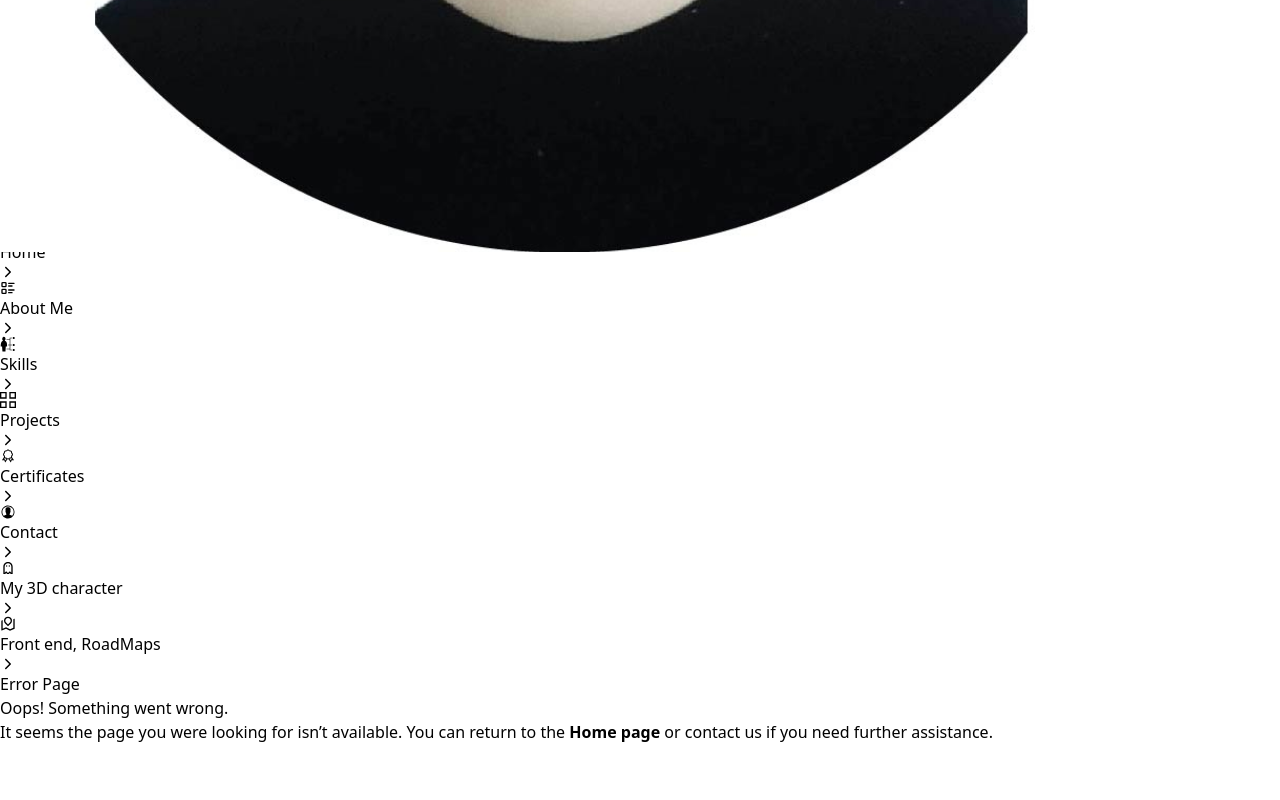
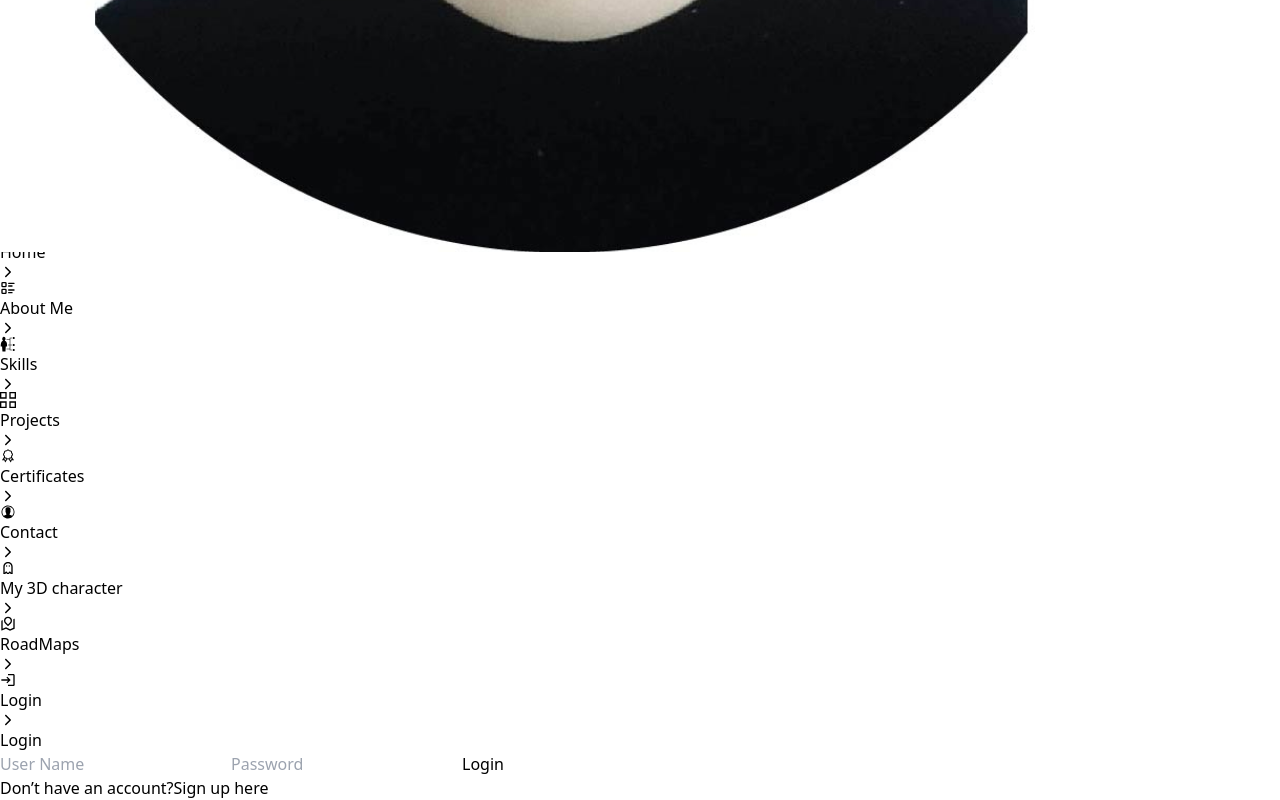
Before and after one commit to NiMA-SO/resume, a React (Vite) app: page /Login in a window 1280 px wide. Shown: the part 8247-9047 px from the top of the page. Before the commit the page ends 8991 px from the top, so only its background shows below. Built offline with nearby package versions, Linux system fonts and the light colour scheme.

Commit message:
add all animation

```diff
--- /dev/null
+++ b/src/components/auth/LoginPage.tsx
@@ -0,0 +1,54 @@
+import { motion } from "framer-motion";
+
+interface Props {
+  setPage: (page: "login" | "register") => void;
+}
+
+const LoginPage = ({ setPage }: Props) => {
+  return (
+    <motion.div
+      className="w-[320px] border-[#00c49f] py-6 rounded-xl flex flex-col gap-6 justify-center items-center border-2"
+      initial={{ x: "100%", opacity: 0 }} // شروع انیمیشن
+      animate={{ x: 0, opacity: 1 }} // انیمیشن نمایش
+      exit={{ x: "-100%", opacity: 0 }} // انیمیشن خروج
+      transition={{
+        type: "spring",
+        duration: 0.5,
+        stiffness: 200,
+        damping: 10,
+      }}
+    >
+      <motion.form
+        className="w-full flex flex-col items-center justify-between gap-4"
+        initial={{ opacity: 0 }}
+        animate={{ opacity: 1 }}
+        transition={{ delay: 0.4 }}
+      >
+        <input
+          type="text"
+          className="w-[80%] h-[40px] border-2 focus:border-[#00c49f] outline-none rounded-xl px-2 italic"
+          placeholder="User Name"
+        />
+        <input
+          type="password"
+          className="w-[80%] h-[40px] border-2 focus:border-[#00c49f] outline-none rounded-xl px-2 italic"
+          placeholder="Password"
+        />
+        <button className="bg-[#00c49f] text-white w-[80%] rounded-xl h-[40px]">
+          Login
+        </button>
+        <p>
+          Don’t have an account?
+          <button
+            onClick={() => setPage("register")}
+            className="ml-2 text-[#00c49f]"
+          >
+            Sign up here
+          </button>
+        </p>
+      </motion.form>
+    </motion.div>
+  );
+};
+
+export default LoginPage;
--- /dev/null
+++ b/src/components/auth/RegisterPage.tsx
@@ -0,0 +1,60 @@
+import { motion } from "framer-motion";
+
+interface Props {
+  setPage: (page: "login" | "register") => void;
+}
+
+const RegisterPage = ({ setPage }: Props) => {
+  return (
+    <motion.div
+      className="w-[320px] border-[#00c49f] py-6 rounded-xl flex flex-col gap-6 justify-center items-center border-2"
+      initial={{ x: "-100%", opacity: 0 }} // شروع انیمیشن
+      animate={{ x: 0, opacity: 1 }} // انیمیشن نمایش
+      exit={{ x: "-100%", opacity: 0 }} // انیمیشن خروج
+      transition={{
+        type: "spring",
+        duration: 0.5,
+        stiffness: 200,
+        damping: 10,
+      }}
+    >
+      <motion.form
+        className="w-full flex flex-col items-center justify-between gap-4"
+        initial={{ opacity: 0 }}
+        animate={{ opacity: 1 }}
+        transition={{ delay: 0.4 }}
+      >
+        <input
+          type="text"
+          className="w-[80%] h-[40px] border-2 focus:border-[#00c49f] outline-none rounded-xl px-2 italic"
+          placeholder="User Name"
+        />
+        <input
+          type="email"
+          className="w-[80%] h-[40px] border-2 focus:border-[#00c49f] outline-none rounded-xl px-2 italic"
+          placeholder="Email"
+        />
+        <input
+          type="password"
+          className="w-[80%] h-[40px] border-2 focus:border-[#00c49f] outline-none rounded-xl px-2 italic"
+          placeholder="Password"
+        />
+        <button className="bg-[#00c49f] text-white w-[80%] rounded-xl h-[40px]">
+          Register
+        </button>
+        <p>
+          Already have an account?
+          <button
+            onClick={() => setPage("login")}
+            className="ml-2 text-[#00c49f]"
+          >
+            {" "}
+            login
+          </button>
+        </p>
+      </motion.form>
+    </motion.div>
+  );
+};
+
+export default RegisterPage;
--- a/src/components/contact/ContactForm.tsx
+++ b/src/components/contact/ContactForm.tsx
@@ -66,7 +66,7 @@ const ContactForm: React.FC = () => {
 
   return (
     <motion.div
-      className="min-w-[320px] px-4 bg-[#eaeaea] rounded-xl flex flex-col justify-center items-center"
+      className="min-w-[320px] px-4 border-2 border-[#00c49f] rounded-xl flex flex-col justify-center items-center"
       initial={{ opacity: 0 }}
       animate={{ opacity: 1 }}
       transition={{ delay: 0.4 }}
@@ -111,7 +111,7 @@ const ContactForm: React.FC = () => {
         <motion.button
           type="submit"
           disabled={status === "loading"}
-          className="bg-blue-500 text-slate-200 rounded-xl px-3 py-2"
+          className="bg-[#00c49f] text-slate-50 rounded-xl px-3 py-2"
           initial={{ opacity: 0, scale: 0.8 }}
           animate={{ opacity: 1, scale: 1 }}
           transition={{ delay: 0.8, duration: 0.5 }}
--- a/src/components/header/HeaderTitle.tsx
+++ b/src/components/header/HeaderTitle.tsx
@@ -6,12 +6,15 @@ const HeaderTitle = () => {
     <div className="gap-2 flex justify-between items-center ">
       <motion.img
         src={logo}
-        className="h-[70px]"
+        className="h-[70px] z-20 cursor-pointer"
         alt="لوگو نیما سهرابی | Nima Sohrabi Logo"
         loading="lazy"
         initial={{ opacity: 0, y: -100 }}
         animate={{ opacity: 1, y: 0 }}
         transition={{ type: "spring", stiffness: 100, damping: 30, delay: 0.2 }}
+        drag
+        dragConstraints={{ left: 0, top: 0, right: 0, bottom: 0 }}
+        dragElastic={0.6}
       />
       <motion.strong
         className="font-bold -tracking-tighter text-[25px]"
--- a/src/components/projects/ProjectCard.tsx
+++ b/src/components/projects/ProjectCard.tsx
@@ -38,7 +38,7 @@ const ProjectCard = ({ details }: Props) => {
                 </p>
               </div>
               <div className="flex items-end w-full col-span-2 md:col-span-1">
-                <button className="bg-blue-500 hover:bg-blue-600 text-white w-full h-[40px] py-2 px-4 mb-4 rounded-lg shadow-md transition-all duration-300">
+                <button className="bg-[#00c49f] text-white w-full h-[40px] py-2 px-4 mb-4 rounded-lg shadow-md transition-all duration-300">
                   View Project
                 </button>
               </div>
--- a/src/components/side-bar/SideBarLogo.tsx
+++ b/src/components/side-bar/SideBarLogo.tsx
@@ -4,7 +4,7 @@ import profile from "./../../assets/profile3.jpg";
 const SideBarLogo = () => {
   return (
     <motion.div
-      className="relative w-[150px] h-[150px] mx-auto my-3 rounded-full border-4 border-[#00c49f] overflow-hidden shadow-lg"
+      className="relative w-[150px] cursor-pointer h-[150px] mx-auto my-3 rounded-full border-4 border-[#00c49f] overflow-hidden shadow-lg"
       // animate={{
       //   scale: [1, 1.05, 1], // انیمیشن تغییر مقیاس
       // }}
@@ -16,11 +16,19 @@ const SideBarLogo = () => {
       // whileHover={{
       //   scale: 1.1, // مقیاس هنگام هاور
       // }}
-      initial={{ opacity: 0 , scale: 0.5}}
-      animate={{ opacity: 1 , scale: 1.05}}
+      initial={{ opacity: 0, scale: 0.5 }}
+      animate={{ opacity: 1, scale: 1.05 }}
       transition={{ type: "spring", stiffness: 100, damping: 30, delay: 1 }}
     >
-      <img src={profile} alt="Nima Sohrabi | نیما سهرابی" className="w-full h-full object-cover" loading="lazy" />
+      <motion.img
+        src={profile}
+        alt="Nima Sohrabi | نیما سهرابی"
+        className="w-full h-full object-cover"
+        loading="lazy"
+        drag
+        dragConstraints={{ left: 0, top: 0, right: 0, bottom: 0 }}
+        dragElastic={0.6}
+      />
     </motion.div>
   );
 };
--- a/src/components/side-bar/SideBarMenu.tsx
+++ b/src/components/side-bar/SideBarMenu.tsx
@@ -10,6 +10,7 @@ import sideBarContext from "./SideBarContext";
 import { motion } from "framer-motion";
 import { RiRoadMapLine } from "react-icons/ri";
 import { CgGhostCharacter } from "react-icons/cg";
+import { MdLogin } from "react-icons/md";
 
 const SideBarMenu = () => {
   const data = [
@@ -52,9 +53,15 @@ const SideBarMenu = () => {
     },
     {
       id: 8,
-      title: "Front end, RoadMaps",
+      title: "RoadMaps",
       path: "/CommingSoon",
       icon: <RiRoadMapLine className="text-2xl" />,
+    },
+    {
+      id: 9,
+      title: "Login",
+      path: "/Login",
+      icon: <MdLogin  className="text-2xl" />,
     },
   ];
   const [url, setUrl] = useState("");
--- a/src/pages/CommingSoon.tsx
+++ b/src/pages/CommingSoon.tsx
@@ -4,7 +4,7 @@ const CommingSoon = () => {
     //   Comming soon....
     // </div>
     <div className="flex justify-center flex-col gap-10 items-center h-full">
-      <div className="rounded-full h-20 w-20 bg-violet-800 animate-ping"></div>
+      <div className="rounded-full h-20 w-20 bg-[#00c49f] animate-ping"></div>
       <p className="text-[25px]">Comming soon....</p>
     </div>
   );
--- a/src/pages/Contact.tsx
+++ b/src/pages/Contact.tsx
@@ -1,4 +1,4 @@
-import ContactForm from "../components/contact/ContactForm.js";
+import ContactForm from "../components/contact/ContactForm";
 import Heading from "../components/Heading";
 import Seo from "../components/Seo";
 
--- /dev/null
+++ b/src/pages/Login.tsx
@@ -0,0 +1,24 @@
+import { useState } from "react";
+import Heading from "../components/Heading";
+import LoginPage from "../components/auth/LoginPage";
+import RegisterPage from "../components/auth/RegisterPage";
+
+const Login = () => {
+  const [isPage, setPage] = useState<"login" | "register">("login");
+  if (isPage == "login")
+    return (
+      <div className="w-full flex flex-col items-center justify-center py-8 bg-white">
+        <Heading text={"Login"} />
+        <LoginPage setPage={setPage} />
+      </div>
+    );
+  if (isPage == "register")
+    return (
+      <div className="w-full flex flex-col items-center justify-center py-8 bg-white">
+        <Heading text={"Register"} />
+        <RegisterPage setPage={setPage} />
+      </div>
+    );
+};
+
+export default Login;
--- a/src/router/routes.tsx
+++ b/src/router/routes.tsx
@@ -10,6 +10,7 @@ import CertificatesModal from "../components/Certificates/CertificatesModal";
 import IframeProjects from "../pages/IframeProjects";
 import ErrorPage from "../pages/ErrorPage";
 import CommingSoon from "../pages/CommingSoon";
+import Login from "../pages/Login";
 
 const router = createBrowserRouter([
   {
@@ -25,6 +26,7 @@ const router = createBrowserRouter([
       { path: "/Certificates/:name", element: <CertificatesModal /> },
       { path: "/Contact", element: <Contact /> },
       { path: "/Projects/:name", element: <IframeProjects /> },
+      { path: "/Login", element: <Login /> },
       { path: "/CommingSoon", element: <CommingSoon /> },
     ],
   },
```
Also changed, not shown: src/components/Social.tsx (+4 -3 lines), 1 other file (tests, documents, lock files or other folders).
